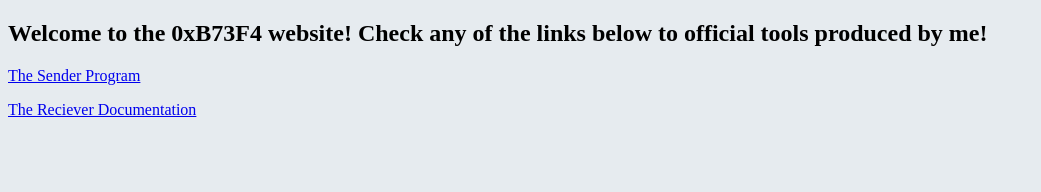
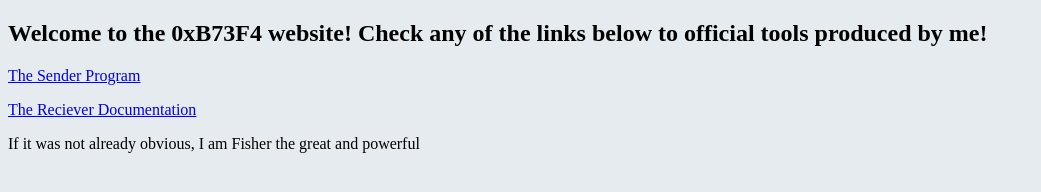
Before and after one commit to 0xB73F4/0xB73F4.github.io, a plain HTML site: page index.html in a window 1280 px wide. Shown: the whole page, without its empty margins (0-1041 px from the left). Drawn offline with Linux system fonts and the light colour scheme.

```diff
--- a/index.html
+++ b/index.html
@@ -48,6 +48,7 @@
             <h2>Welcome to the 0xB73F4 website! Check any of the links below to official tools produced by me!</h2>
             <p><a href="0xB73F4.github.io/senderprogram">The Sender Program</a></p>
             <p><a href="0xB73F4.github.io/recieverdocs">The Reciever Documentation</a></p>
+            <p>If it was not already obvious, I am Fisher the great and powerful</p>
 
         </body>
     </html>
```
